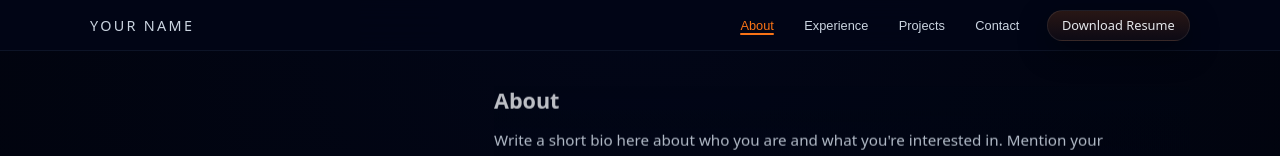
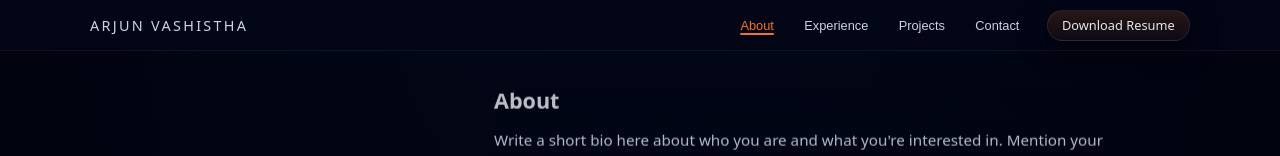
Before and after one commit to ajastro/personal-website, a React (Create React App) app in the folder frontend/: page / in a window 1280 px wide. Shown: the top 156 px of the page. Built offline with nearby package versions, Linux system fonts and the light colour scheme; no server answers.

Commit message:
Few more UI updates

```diff
--- a/frontend/public/index.html
+++ b/frontend/public/index.html
@@ -2,14 +2,14 @@
 <html lang="en">
   <head>
     <meta charset="utf-8" />
-    <link rel="icon" href="%PUBLIC_URL%/favicon.ico" />
+    <link rel="icon" href="%PUBLIC_URL%/favicon1.ico" />
     <meta name="viewport" content="width=device-width, initial-scale=1" />
     <meta name="theme-color" content="#000000" />
     <meta
       name="description"
       content="Web site created using create-react-app"
     />
-    <link rel="apple-touch-icon" href="%PUBLIC_URL%/logo192.png" />
+    <link rel="apple-touch-icon" href="%PUBLIC_URL%/logo.png" />
     <!--
       manifest.json provides metadata used when your web app is installed on a
       user's mobile device or desktop. See https://developers.google.com/web/fundamentals/web-app-manifest/
--- a/frontend/src/App.js
+++ b/frontend/src/App.js
@@ -132,7 +132,7 @@ function App() {
             className="top-nav-logo"
             onClick={() => scrollToSection("about")}
           >
-            Your Name
+            Arjun Vashistha
           </div>
           <nav className="top-nav-links">
             <button
```
Also changed, not shown: frontend/public/logo.png (added), 1 other file (tests, documents, lock files or other folders).
